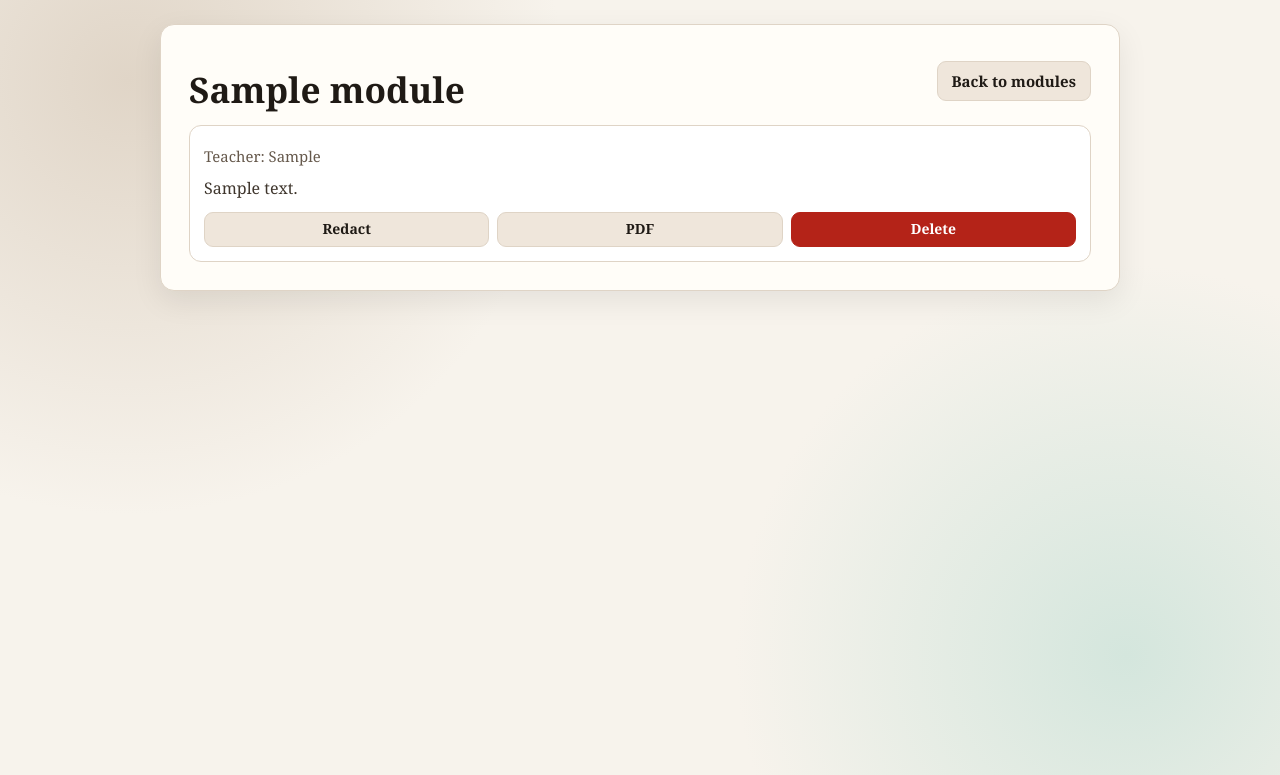
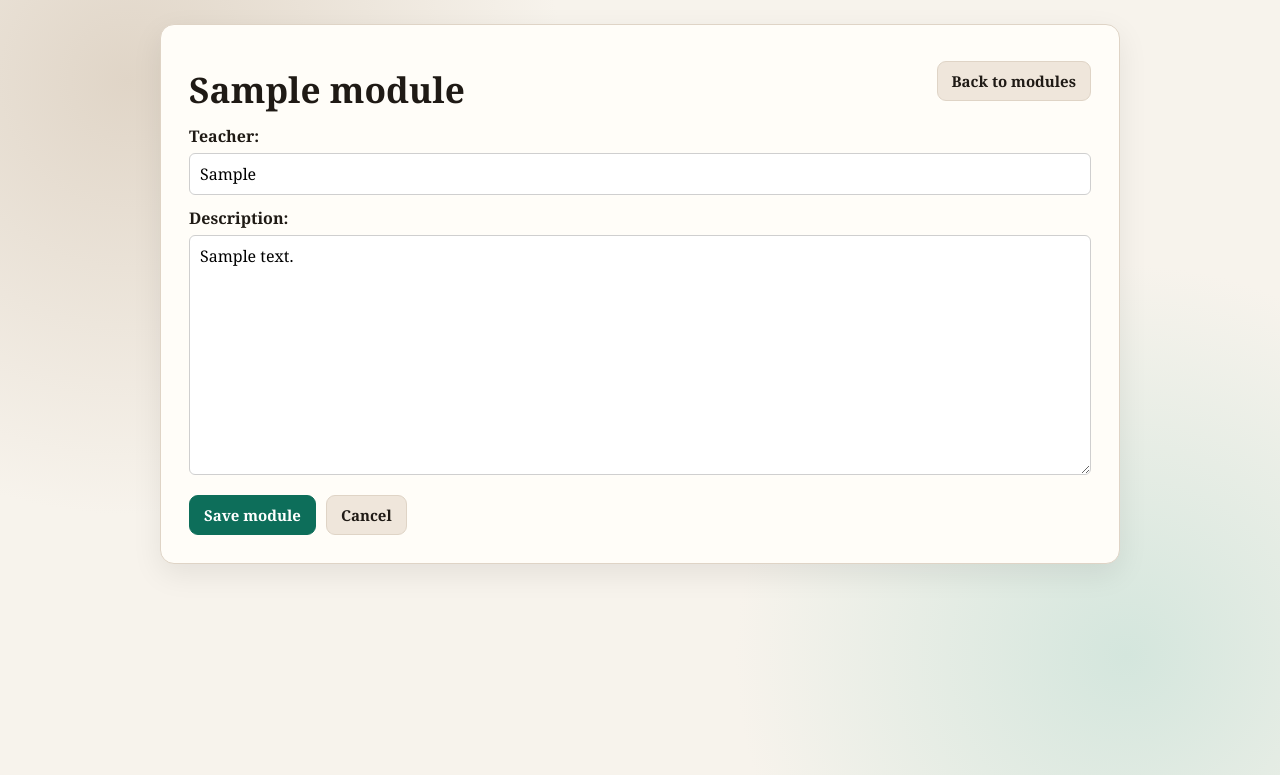
Before and after one commit to proxjega/ModuleManagerProject, a Django app: page /app/modules/1/?edit=1 in a window 1280 px wide. Shown: the top 775 px of the page. Run offline with Django 5.2, Linux system fonts and the light colour scheme; a user stored in the database is signed in; tables that the repository leaves empty hold one stand-in row (values such as "Sample post"); parts of the project's set-up code (start-up, migrations or seed data) failed here and were passed over.

Commit message:
module info view with redact

```diff
--- a/ModuleManagerApp/services.py
+++ b/ModuleManagerApp/services.py
@@ -10,8 +10,8 @@ def create_module(user, data):
     module.save()
     return module
 
-def redact_module(user, data):
-    module = Module.objects.get(pk = data.)
+# def redact_module(user, data):
+#     module = Module.objects.get(pk = data.)
 
 def register_user(data):
     user = CustomUser.objects.create_user(
--- a/ModuleManagerApp/static/ModuleManagerApp/styles.css
+++ b/ModuleManagerApp/static/ModuleManagerApp/styles.css
@@ -264,6 +264,10 @@ dt {
     gap: 12px;
 }
 
+.form-grid-vertical {
+    display: block;
+}
+
 .inline-form {
     margin: 0;
 }
--- a/ModuleManagerApp/templates/accounts/profile.html
+++ b/ModuleManagerApp/templates/accounts/profile.html
@@ -19,6 +19,11 @@
 		<p class="subtitle">Your account details and study information.</p>
 
 		{% if form %}
+			<dl>
+				<dt>Username</dt>
+				<dd>{{ request.user.username }}</dd>
+			</dl>
+			<br>
 			<form method="post">
 				{% csrf_token %}
 				{% if form.non_field_errors %}
--- a/ModuleManagerApp/templates/module_info.html
+++ b/ModuleManagerApp/templates/module_info.html
@@ -16,6 +16,7 @@
             </div>
         </div>
 
+        {% if not form %}
         <div class="module-card">
             <p class="module-meta">Teacher: {{ module.teacher }}</p>
             {% if module.description %}
@@ -24,11 +25,48 @@
                 <p class="module-description">No description added yet.</p>
             {% endif %}
             <div class="module-actions">
-                <a class="button" >Redact</a>
+                <a class="button" href="{% url 'module_info' module.id %}?edit=1">Redact</a>
                 <a class="button" >PDF</a>
                 <a class="button danger" >Delete</a>
             </div>
         </div>
+        {% endif %}
+
+        {% if form %}
+            <form method="post">
+                {% csrf_token %}
+                {% if form.non_field_errors %}
+                    <ul class="non-field-errors">
+                        {% for error in form.non_field_errors %}
+                            <li>{{ error }}</li>
+                        {% endfor %}
+                    </ul>
+                {% endif %}
+
+                <div class="form-grid-vertical">
+                    {% for field in form %}
+                        {% if field.name != 'title' %}
+                        <div class="field{% if field.errors %} with-error{% endif %}">
+                            {{ field.label_tag }}
+                            {{ field }}
+                            {% if field.errors %}
+                                <ul class="error-list">
+                                    {% for error in field.errors %}
+                                        <li>{{ error }}</li>
+                                    {% endfor %}
+                                </ul>
+                            {% endif %}
+                        </div>
+                        {% endif %}
+                    {% endfor %}
+                </div>
+
+                <div class="footer-actions">
+                    <button type="submit" class="button primary">Save module</button>
+                    <a class="button" href="{% url 'module_info' module.id %}">Cancel</a>
+                </div>
+            </form>
+        {% endif %}
     </main>
 </body>
 </html>
--- a/ModuleManagerApp/views.py
+++ b/ModuleManagerApp/views.py
@@ -32,7 +32,7 @@ def module_create(request):
         form = forms.ModuleForm(request.POST)
         if form.is_valid():
             services.create_module(request.user, form.cleaned_data)
-            return redirect("modules") #do this
+            return redirect("modules")
     else:
         form = forms.ModuleForm()
     return render(request, "module_create.html", {"form": form}) # template
@@ -46,7 +46,10 @@ def module_redact(request):
             services.create_module(request.user, form.cleaned_data)
             return redirect("modules") #do this
     else:
-        form = forms.ModuleForm()
+        is_edit_mode = request.GET.get("edit") == "1"
+        if is_edit_mode:
+            form = forms.ModuleForm()
+            return render(request, "module_create.html", {"form":form})
     return render(request, "module_create.html", {"form": form}) # template
 
 
@@ -56,7 +59,9 @@ def profile(request):
     if request.method == "POST":
         form = forms.ProfileEditForm(request.POST)
         if form.is_valid():
+
             services.redact_profile(request.user, form.cleaned_data)
+
             return redirect("profile")
     else:
         is_edit_mode = request.GET.get("edit") == "1"
@@ -81,4 +86,16 @@ def module_info(request, module_id):
     if module is None:
         return redirect("modules")
 
+    if request.method == "POST":
+        form = forms.ModuleForm(request.POST)
+        if form.is_valid():
+
+            # services.create_module(request.user, form.cleaned_data)
+
+            return redirect("modules") #do this
+    else:
+        is_edit_mode = request.GET.get("edit") == "1"
+        if is_edit_mode:
+            form = forms.ModuleForm(instance=module)
+            return render(request, "module_info.html", {"form": form, "module": module}) # template
     return render(request, "module_info.html", {"module": module})
```
